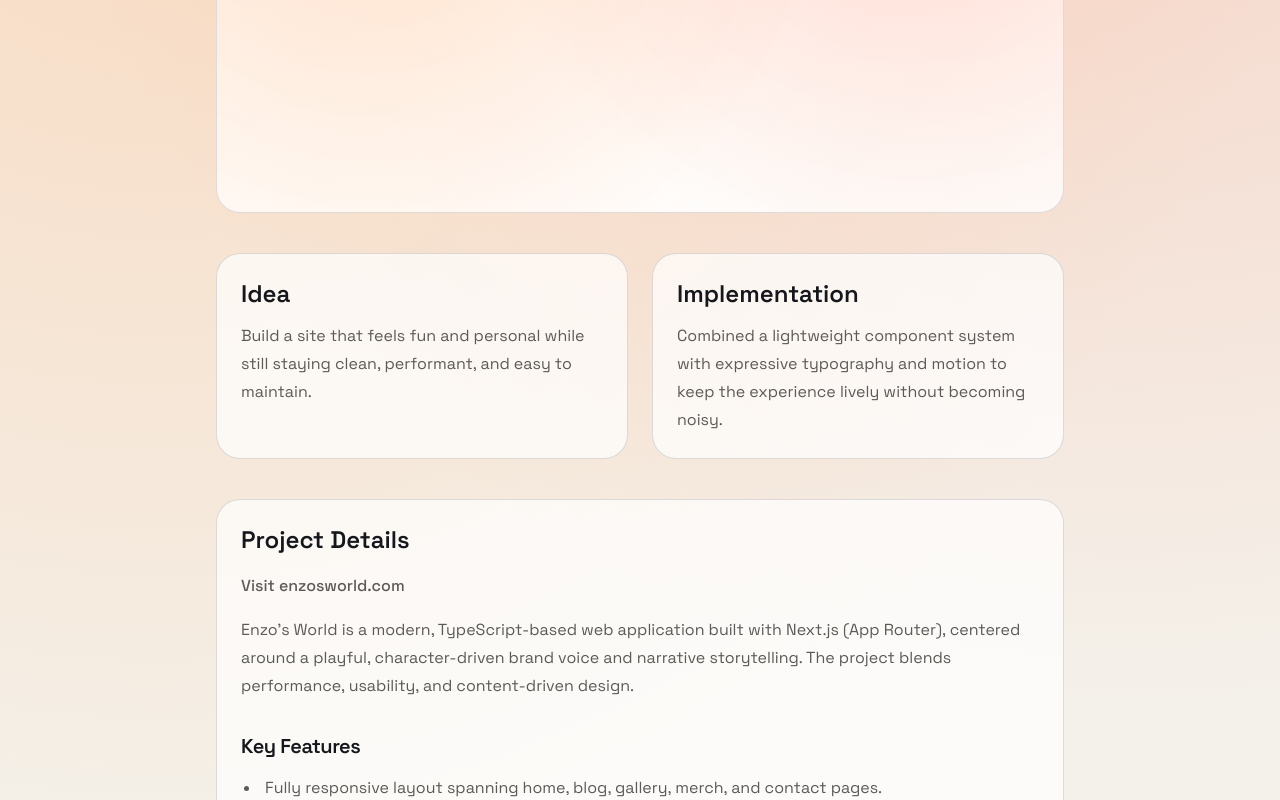
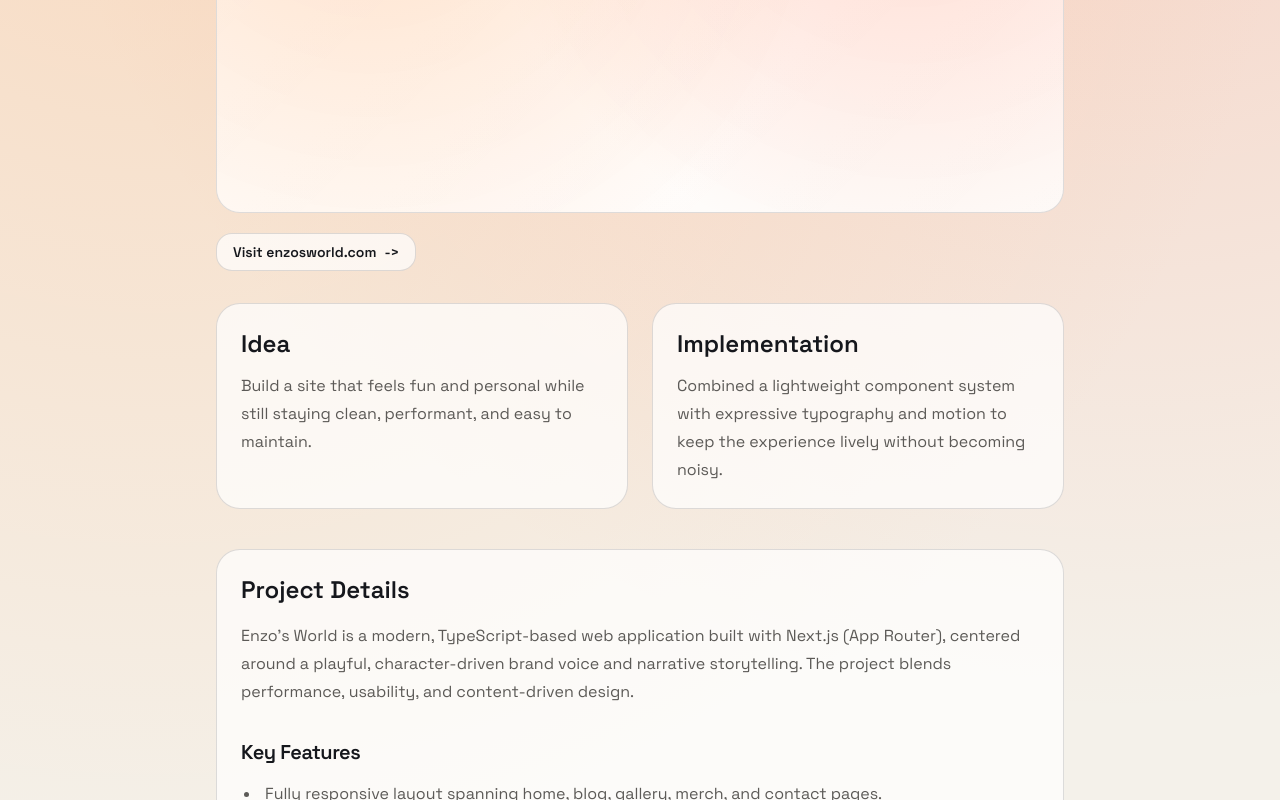
Before and after one commit to RickySerrano904/RickySerrano.dev, a Next.js app: page /projects/enzos-world in a window 1280 px wide. Shown: the part 592-1392 px from the top of the page. Built offline with nearby package versions, Linux system fonts and the light colour scheme.

Commit message:
Add button/link to enzosworld site

```diff
--- a/app/projects/ProjectCaseStudyLayout.tsx
+++ b/app/projects/ProjectCaseStudyLayout.tsx
@@ -7,6 +7,8 @@ type ProjectCaseStudyLayoutProps = {
   summary: string;
   problem: string;
   solution: string;
+  projectUrl?: string;
+  projectUrlLabel?: string;
   children: ReactNode;
 };
 
@@ -16,8 +18,12 @@ export default function ProjectCaseStudyLayout({
   summary,
   problem,
   solution,
+  projectUrl,
+  projectUrlLabel,
   children,
 }: ProjectCaseStudyLayoutProps) {
+  const hasProjectCta = Boolean(projectUrl && projectUrlLabel);
+
   return (
     <main className="page-intro mx-auto w-full max-w-4xl px-6 pb-24 pt-32">
       <Link
@@ -44,7 +50,21 @@ export default function ProjectCaseStudyLayout({
         <div className="post-thumb h-full w-full" />
       </div>
 
-      <section className="mt-10 grid gap-6 md:grid-cols-2">
+      {hasProjectCta ? (
+        <div className="mt-5">
+          <a
+            href={projectUrl}
+            target="_blank"
+            rel="noopener noreferrer"
+            className="inline-flex items-center gap-2 rounded-2xl border border-[color:var(--border)] bg-[color:var(--panel)] px-4 py-2 text-sm font-semibold text-[color:var(--fg)] transition hover:-translate-y-0.5 hover:border-[color:var(--accent)]"
+          >
+            {projectUrlLabel}
+            <span aria-hidden="true">-&gt;</span>
+          </a>
+        </div>
+      ) : null}
+
+      <section className={`${hasProjectCta ? "mt-8" : "mt-10"} grid gap-6 md:grid-cols-2`}>
         <article className="rounded-3xl border border-[color:var(--border)] bg-[color:var(--panel)] p-6">
           <h2 className="font-display text-2xl font-semibold text-[color:var(--fg)]">
             Idea
--- a/app/projects/enzos-world/page.mdx
+++ b/app/projects/enzos-world/page.mdx
@@ -12,9 +12,9 @@ export const metadata = {
   summary="A playful website built around personality-driven visuals, small animations, and reusable design tokens."
   problem="Build a site that feels fun and personal while still staying clean, performant, and easy to maintain."
   solution="Combined a lightweight component system with expressive typography and motion to keep the experience lively without becoming noisy."
+  projectUrl="https://enzosworld.com"
+  projectUrlLabel="Visit enzosworld.com"
 >
-[Visit enzosworld.com](https://enzosworld.com)
-
 Enzo's World is a modern, TypeScript-based web application built with Next.js (App Router), centered around a playful, character-driven brand voice and narrative storytelling. The project blends performance, usability, and content-driven design.
 
 ### Key Features
```
